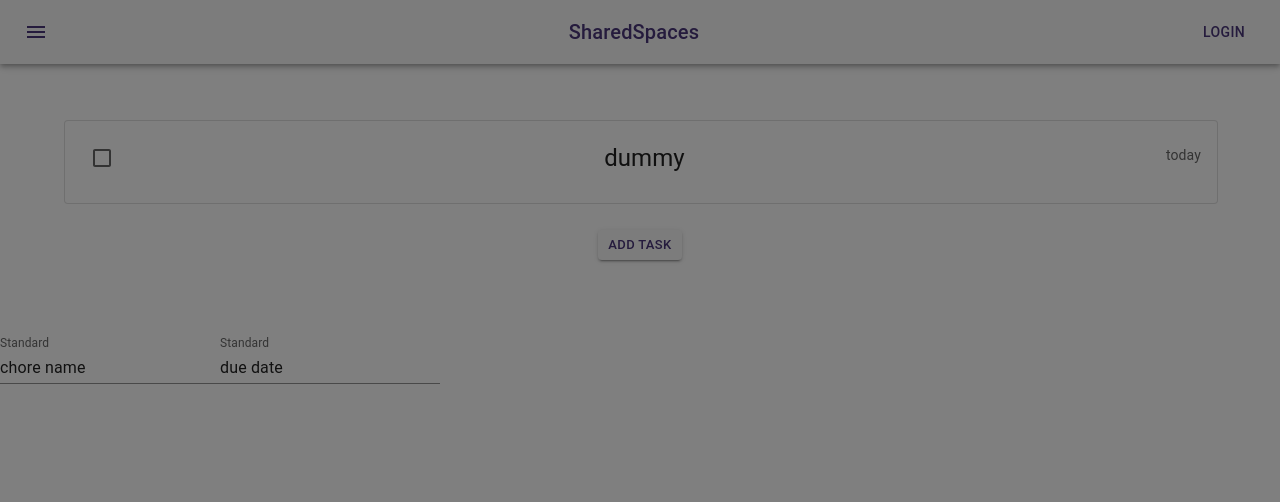
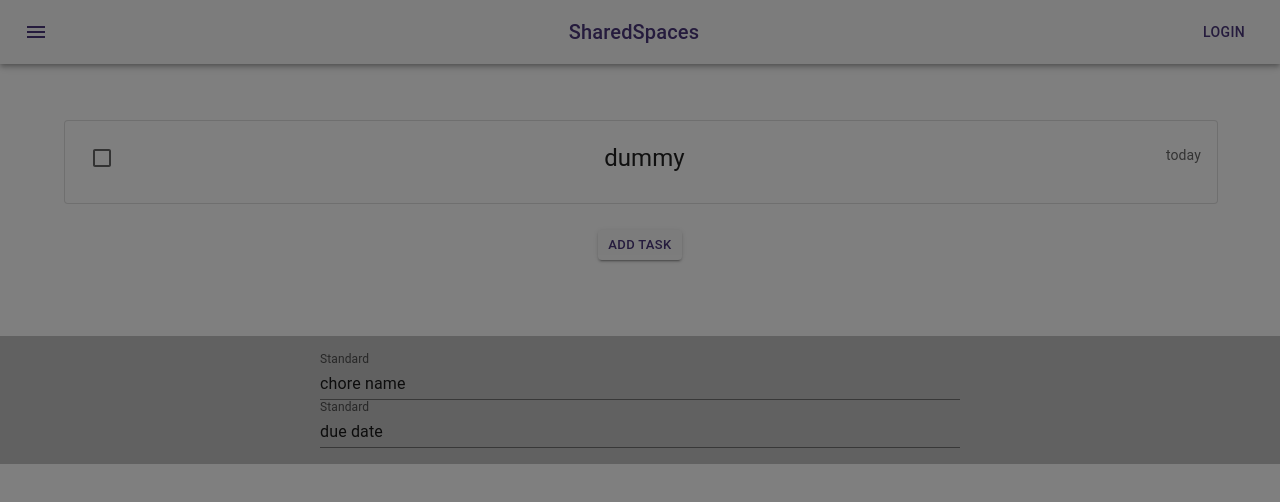
Before and after one commit to 397-f22/SharedSpaces, a React (Vite) app: page / in a window 1280 px wide. Both pictures are taken after a click on the button "ADD TASK". Shown: the top 502 px of the page. Built offline with nearby package versions, Linux system fonts and the light colour scheme.

Commit message:
modal style

```diff
--- a/src/components/TaskModal.jsx
+++ b/src/components/TaskModal.jsx
@@ -15,8 +15,12 @@ const style = {
     alignItems: "center",
     justifyContent: "center",
 
-    bgcolor:"primary.main"
+
 }
+const boxStyle={ flexGrow: 1,height:"128px",width:"256px",bgcolor:"grey.700",display:"flex",flexDirection:"column",justifyContent:"center"
+,alignItems:"center"
+};
+const textFieldStyle={width:"50%",color:"common.white"}
 
 const TaskModal = () =>{
     const [show, setShow] = useState(false);
@@ -34,9 +38,9 @@ const TaskModal = () =>{
                     aria-describedby="modal-modal-description"
                     style={style}
                     >
-                        <Box sx={{ flexGrow: 1,height:"128px",width:"256px" }}>
-                        <TextField id="standard-basic" label="Standard" variant="standard" defaultValue="chore name"/>
-                        <TextField id="standard-basic" label="Standard" variant="standard" defaultValue="due date"/>
+                        <Box sx={boxStyle}>
+                        <TextField sx={textFieldStyle} id="standard-basic" label="Standard" variant="standard" defaultValue="chore name"/>
+                        <TextField sx={textFieldStyle} id="standard-basic" label="Standard" variant="standard" defaultValue="due date"/>
 
                         </Box>
                     </Modal>
```
